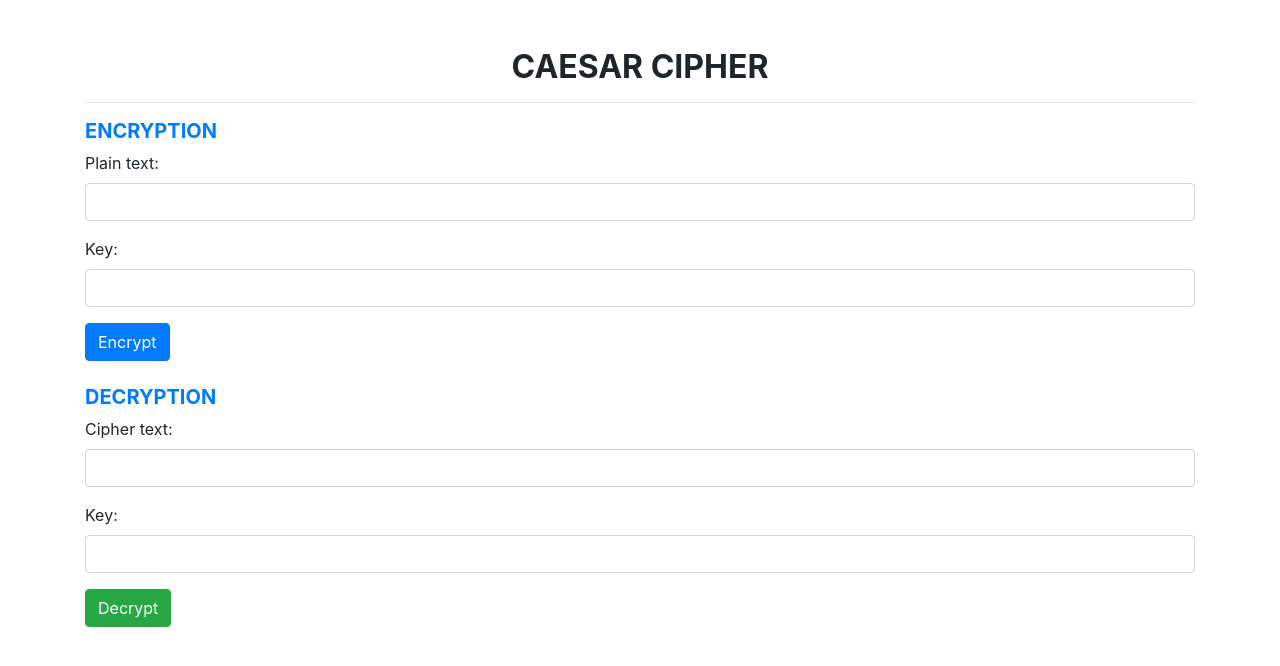
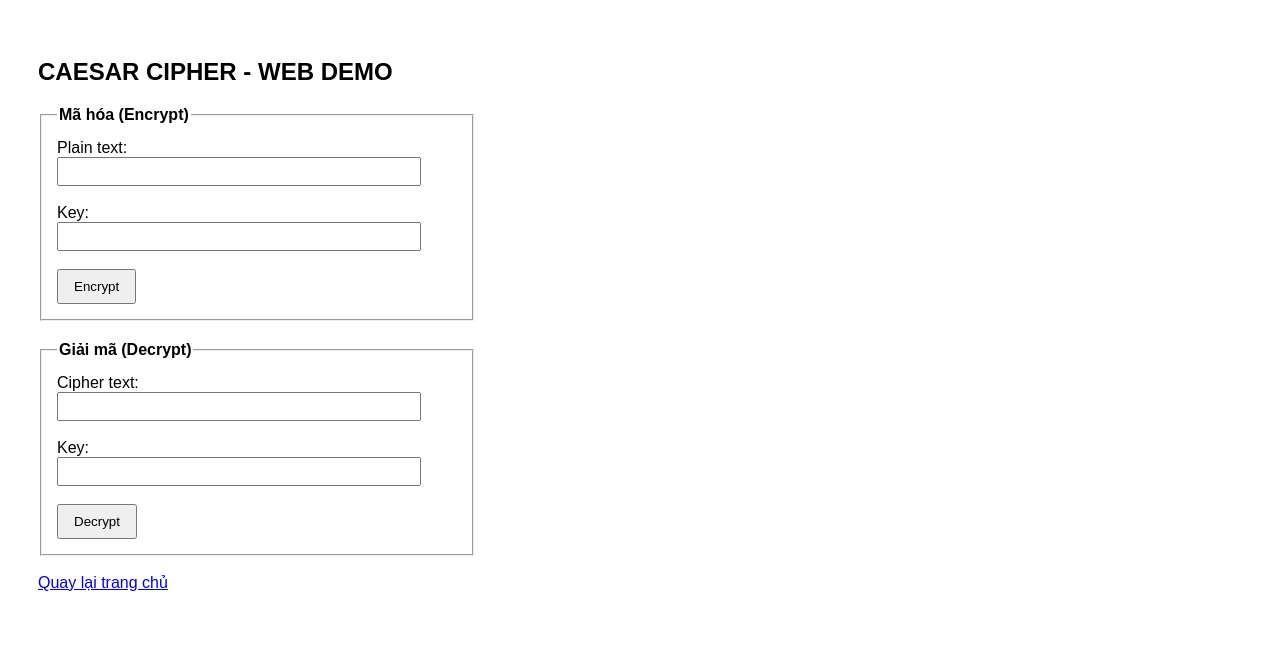
Before and after one commit to khaikhai210803/bmtt-nc-hutech--2410060293-, a Flask app: page /caesar in a window 1280 px wide. Shown: the top 666 px of the page. Run offline with Flask 3, Linux system fonts and the light colour scheme.

Commit message:
Hoan tat Lab 02

```diff
--- a/lab-02/app.py
+++ b/lab-02/app.py
@@ -4,28 +4,44 @@
 app = Flask(__name__)
 
 @app.route("/")
-def home():
+def index():
     return render_template('index.html')
 
-@app.route("/caesar")
-def caesar():
+@app.route("/caesar", methods=['GET'])
+def caesar_web():
     return render_template('caesar.html')
 
-@app.route("/encrypt", methods=['POST'])
+@app.route("/caesar/encrypt", methods=['POST'])
 def caesar_encrypt():
     text = request.form['inputPlainText']
     key = int(request.form['inputKeyPlain'])
-    Caesar = CaesarCipher()
-    encrypted_text = Caesar.encrypt_text(text, key)
-    return f"Plain text: {text}<br/>Key: {key}<br/>Encrypted text: {encrypted_text}"
+    caesar = CaesarCipher()
+    encrypted_text = caesar.encrypt_text(text, key)
+    return f'''
+    <body style="font-family: Arial; padding: 30px;">
+        <h2>KẾT QUẢ MÃ HÓA CAESAR</h2>
+        <p><b>Plain text:</b> {text}</p>
+        <p><b>Key:</b> {key}</p>
+        <p style="color: blue;"><b>Encrypted text:</b> {encrypted_text}</p>
+        <br><a href="/caesar">Quay lại</a>
+    </body>
+    '''
 
-@app.route("/decrypt", methods=['POST'])
+@app.route("/caesar/decrypt", methods=['POST'])
 def caesar_decrypt():
     text = request.form['inputCipherText']
     key = int(request.form['inputKeyCipher'])
-    Caesar = CaesarCipher()
-    decrypted_text = Caesar.decrypt_text(text, key)
-    return f"Cipher text: {text}<br/>Key: {key}<br/>Decrypted text: {decrypted_text}"
+    caesar = CaesarCipher()
+    decrypted_text = caesar.decrypt_text(text, key)
+    return f'''
+    <body style="font-family: Arial; padding: 30px;">
+        <h2>KẾT QUẢ GIẢI MÃ CAESAR</h2>
+        <p><b>Cipher text:</b> {text}</p>
+        <p><b>Key:</b> {key}</p>
+        <p style="color: green;"><b>Decrypted text:</b> {decrypted_text}</p>
+        <br><a href="/caesar">Quay lại</a>
+    </body>
+    '''
 
 if __name__ == "__main__":
     app.run(host="127.0.0.1", port=5050, debug=True)
--- a/lab-02/templates/caesar.html
+++ b/lab-02/templates/caesar.html
@@ -1,38 +1,36 @@
 <!DOCTYPE html>
-<html lang="en">
+<html lang="vi">
 <head>
-    <title>Caesar Cipher</title>
-    <link href="https://cdn.jsdelivr.net/npm/bootstrap@4.6.2/dist/css/bootstrap.min.css" rel="stylesheet"/>
+    <meta charset="UTF-8">
+    <title>Caesar Cipher Web</title>
 </head>
-<body>
-    <div class="container mt-5">
-        <h2 class="text-center font-weight-bold">CAESAR CIPHER</h2>
-        <hr>
-        <h5 class="text-primary font-weight-bold">ENCRYPTION</h5>
-        <form method="POST" action="/encrypt" class="mb-4">
-            <div class="form-group">
-                <label>Plain text:</label>
-                <input type="text" class="form-control" name="inputPlainText" required>
-            </div>
-            <div class="form-group">
-                <label>Key:</label>
-                <input type="number" class="form-control" name="inputKeyPlain" required>
-            </div>
-            <button type="submit" class="btn btn-primary">Encrypt</button>
+<body style="font-family: Arial; padding: 30px;">
+    <h2>CAESAR CIPHER - WEB DEMO</h2>
+
+    <!-- Form Mã Hóa -->
+    <fieldset style="width: 400px; margin-bottom: 20px; padding: 15px;">
+        <legend><b>Mã hóa (Encrypt)</b></legend>
+        <form method="POST" action="/caesar/encrypt">
+            <label>Plain text:</label><br>
+            <input type="text" name="inputPlainText" required style="width: 350px; padding: 5px;"><br><br>
+            <label>Key:</label><br>
+            <input type="number" name="inputKeyPlain" required style="width: 350px; padding: 5px;"><br><br>
+            <button type="submit" style="padding: 8px 15px;">Encrypt</button>
         </form>
+    </fieldset>
 
-        <h5 class="text-primary font-weight-bold">DECRYPTION</h5>
-        <form method="POST" action="/decrypt">
-            <div class="form-group">
-                <label>Cipher text:</label>
-                <input type="text" class="form-control" name="inputCipherText" required>
-            </div>
-            <div class="form-group">
-                <label>Key:</label>
-                <input type="number" class="form-control" name="inputKeyCipher" required>
-            </div>
-            <button type="submit" class="btn btn-success">Decrypt</button>
+    <!-- Form Giải Mã -->
+    <fieldset style="width: 400px; padding: 15px;">
+        <legend><b>Giải mã (Decrypt)</b></legend>
+        <form method="POST" action="/caesar/decrypt">
+            <label>Cipher text:</label><br>
+            <input type="text" name="inputCipherText" required style="width: 350px; padding: 5px;"><br><br>
+            <label>Key:</label><br>
+            <input type="number" name="inputKeyCipher" required style="width: 350px; padding: 5px;"><br><br>
+            <button type="submit" style="padding: 8px 15px;">Decrypt</button>
         </form>
-    </div>
+    </fieldset>
+
+    <br><a href="/">Quay lại trang chủ</a>
 </body>
 </html>
```
Also changed, not shown: lab-02/cipher/caesar/caesar_cipher.py (+4 -6 lines), lab-02/cipher/playfair/playfair_cipher.py (+38 -37 lines), lab-02/templates/index.html (+8 -10 lines).
